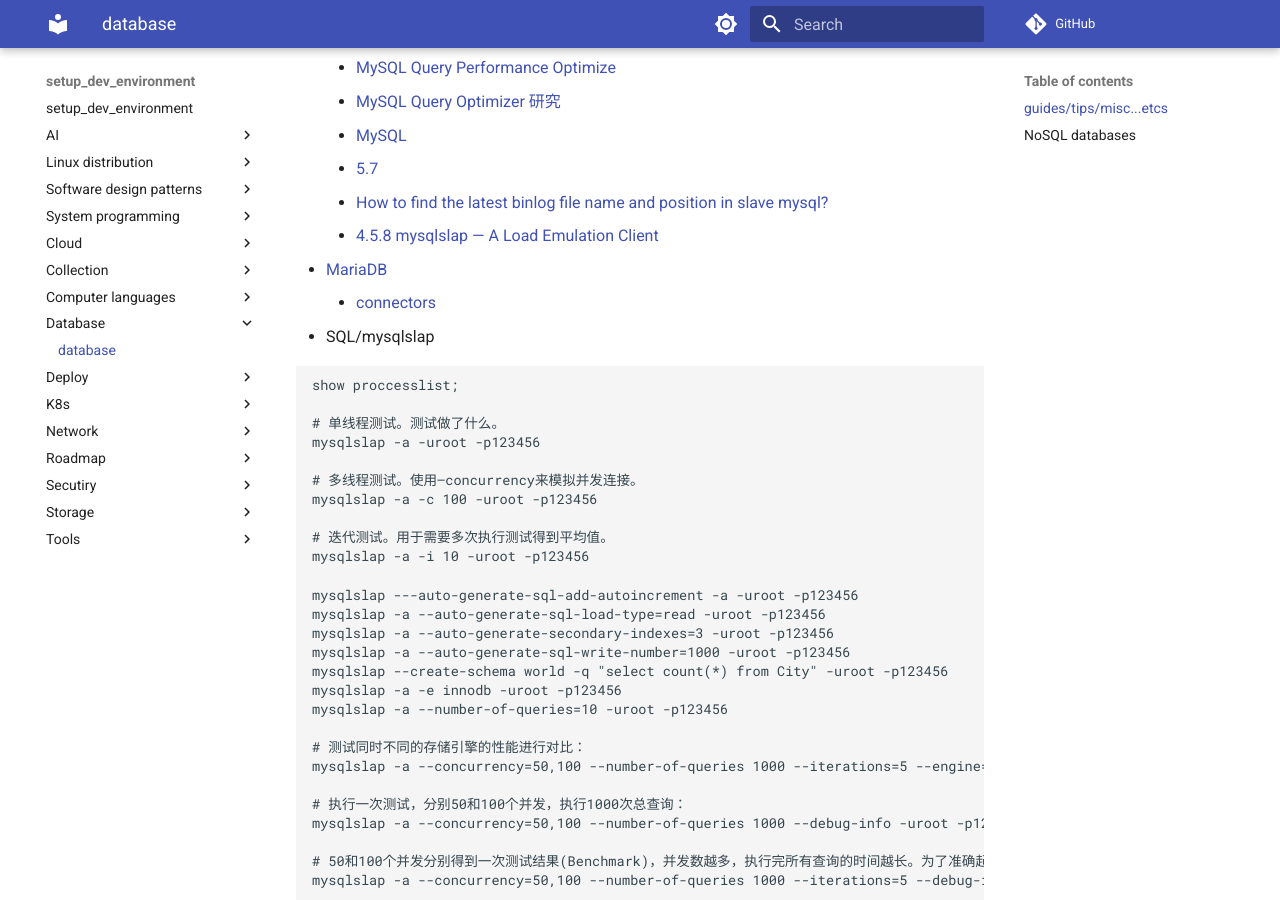
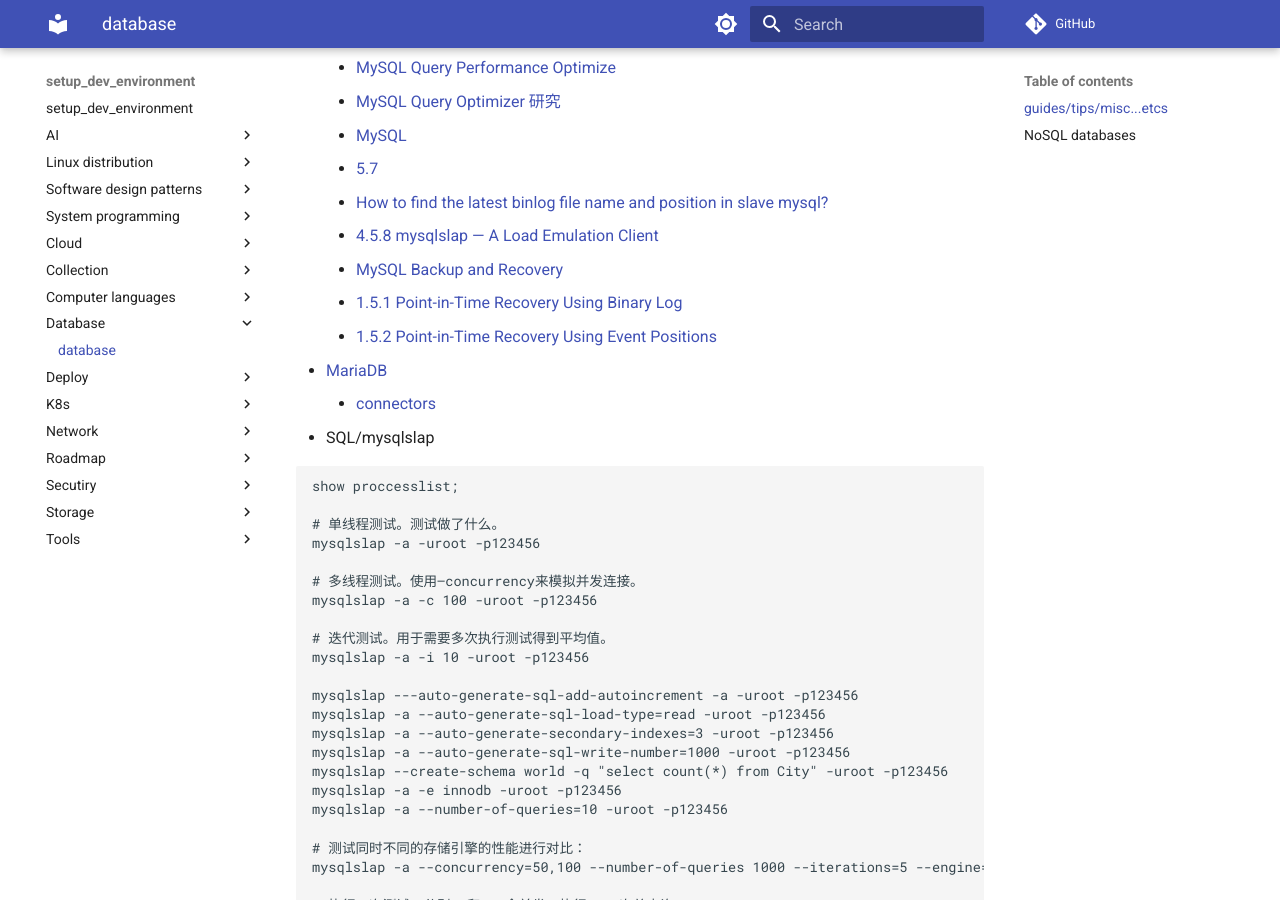
Before and after one commit to hong539/setup_dev_environment, an MkDocs documentation site: the page built from docs/database/database.md, in a window 1280 px wide and 900 px high, scrolled down 1703 px. Built offline with MkDocs 1.6.1 and Material for MkDocs 9.7.7, drawn with Linux system fonts in a browser that asks for light colours; comment, search, counter and statistics services are not loaded.

Commit message:
Update docs

```diff
--- a/docs/database/database.md
+++ b/docs/database/database.md
@@ -52,6 +52,9 @@
     * [5.7](https://dev.mysql.com/doc/refman/5.7/en/default-privileges.html)
     * [How to find the latest binlog file name and position in slave mysql?](https://stackoverflow.com/questions/76990896/how-to-find-the-latest-binlog-file-name-and-position-in-slave-mysql)
     * [4.5.8 mysqlslap — A Load Emulation Client](https://dev.mysql.com/doc/refman/5.7/en/mysqlslap.html)
+    * [MySQL Backup and Recovery](https://dev.mysql.com/doc/mysql-backup-excerpt/5.7/en/)
+    * [1.5.1 Point-in-Time Recovery Using Binary Log](https://dev.mysql.com/doc/mysql-backup-excerpt/5.7/en/point-in-time-recovery-binlog.html)
+    * [1.5.2 Point-in-Time Recovery Using Event Positions](https://dev.mysql.com/doc/mysql-backup-excerpt/5.7/en/point-in-time-recovery-positions.html)
 * [MariaDB](https://mariadb.com/)
     * [connectors](https://mariadb.com/kb/en/connectors/)
 * SQL/mysqlslap
```
